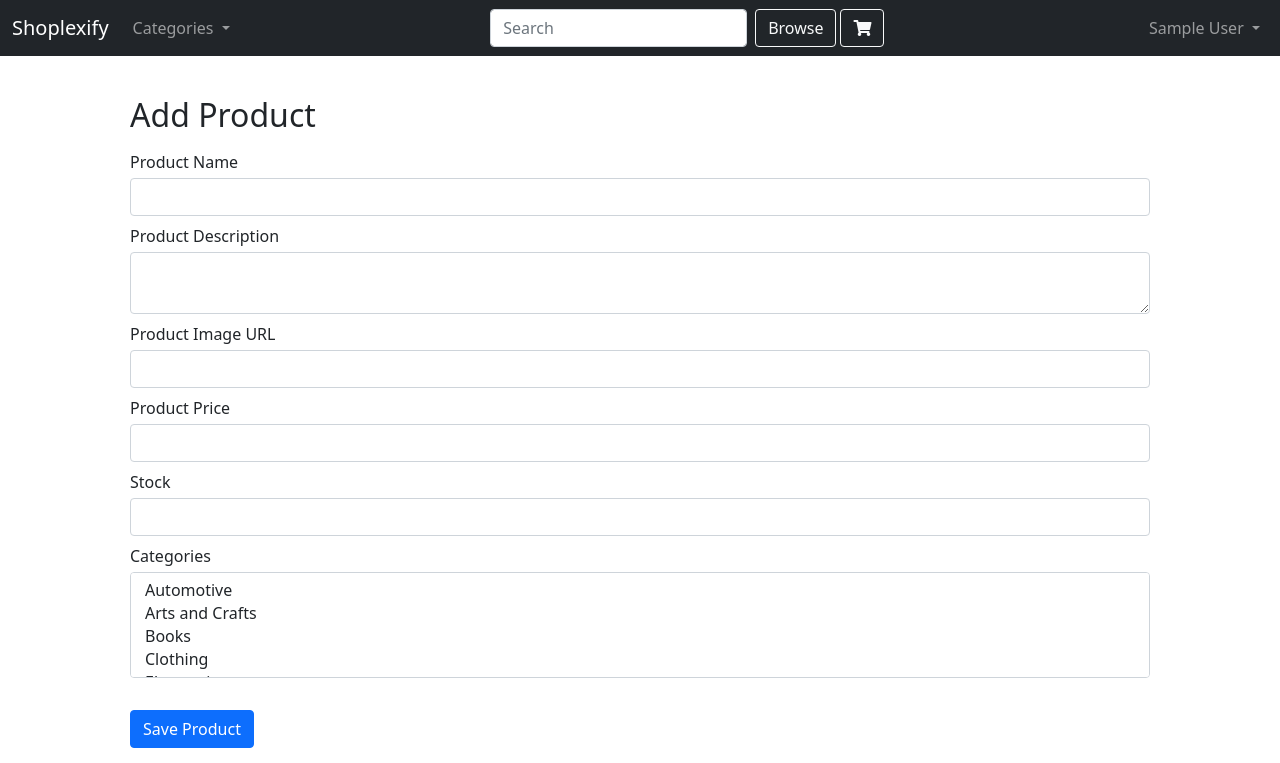
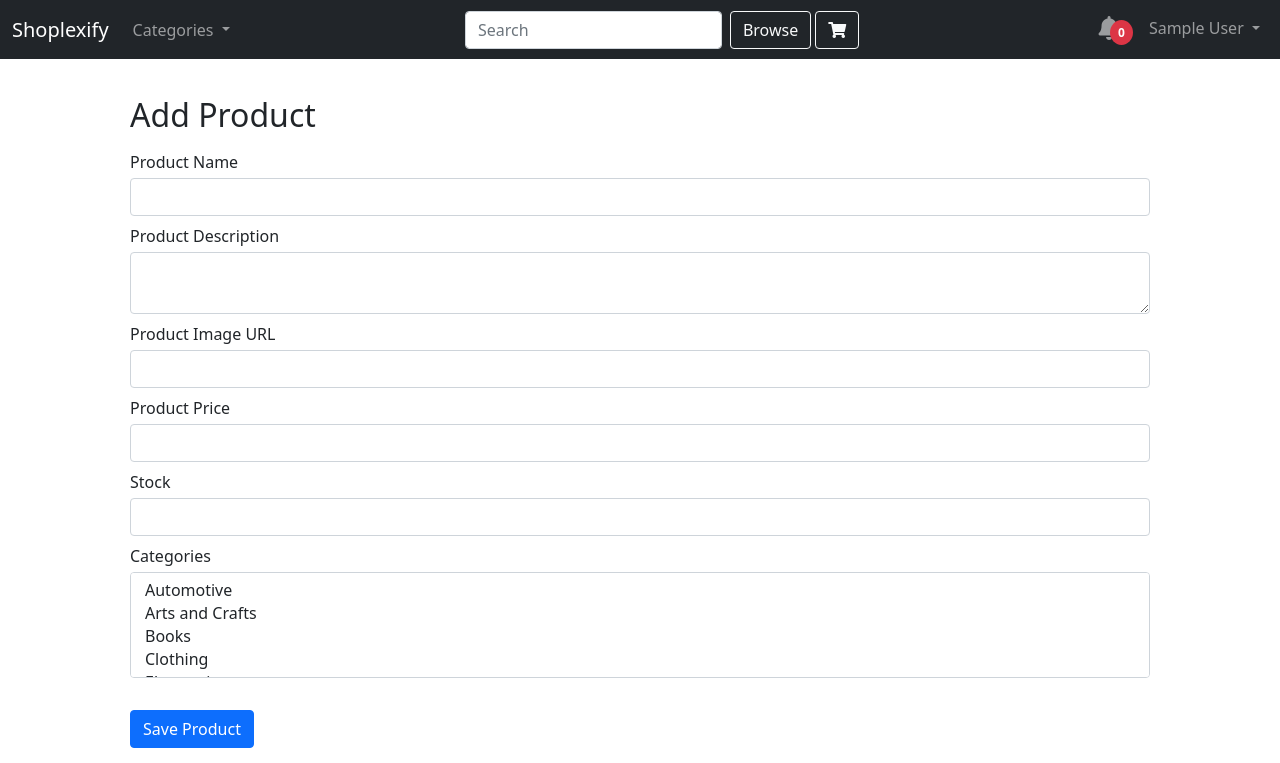
Before and after one commit to Matthew1906/Shoplexify, a Flask app: page /products/add in a window 1280 px wide. Shown: the top 763 px of the page. Run offline with Flask 3, Linux system fonts and the light colour scheme; the visitor is signed in with stand-in values (Sample User, id 1); data that the repository does not hold is empty; parts of the project's set-up code (start-up, migrations or seed data) failed here and were passed over; some libraries are stand-ins or nearby versions.

Commit message:
Add notification system

```diff
--- a/app/static/css/styles.css
+++ b/app/static/css/styles.css
@@ -23,6 +23,21 @@
     margin:0;
 }
 
+#notificationDropdown::after {
+    content: none;
+}
+
+#notificationDropdown span{
+    margin-top:-1rem!important;
+    margin-left:-0.85rem!important;
+    font-size:0.75rem !important;
+}
+
+.notification-list{
+    min-width:300px!important;
+    width:auto !important;
+}
+
 @media(max-width:768px){
     .img-16, .img-10{
         width:100%;
--- a/app/templates/layout.html
+++ b/app/templates/layout.html
@@ -21,7 +21,7 @@
           <button class="navbar-toggler" type="button" data-bs-toggle="collapse" data-bs-target="#navbarSupportedContent" aria-controls="navbarSupportedContent" aria-expanded="false" aria-label="Toggle navigation">
             <span class="navbar-toggler-icon"></span>
           </button>
-          <div class="collapse navbar-collapse" id="navbarSupportedContent">
+          <div class="collapse navbar-collapse my-2 my-lg-0" id="navbarSupportedContent">
             <ul class="navbar-nav mr-auto">
                 <li class="nav-item dropdown">
                     <a class="nav-link dropdown-toggle" href="#" id="navbarDropdown" role="button" data-bs-toggle="dropdown" aria-expanded="false">
@@ -41,7 +41,7 @@
                     </ul>
                 </li>
             </ul>
-            <form class="d-flex mx-auto" action='{{url_for("views.search_product")}}' method='GET'>
+            <form class="d-flex mx-auto my-2 my-lg-0" action='{{url_for("views.search_product")}}' method='GET'>
                 <input class="form-control me-2" name='search' type="search" placeholder="Search" aria-label="Search">
                 <button class="btn btn-outline-light" type="submit">Browse</button>
                 {% if current_user.is_authenticated %}
@@ -50,7 +50,7 @@
                     <a href='{{url_for("auth.login", prompt=True)}}' class='mx-1 btn btn-outline-light' onclick='loginFirst()'><i class="fas fa-shopping-cart"></i></a>
                 {% endif %}
             </form>
-            <ul class="navbar-nav ml-auto">
+            <ul class="navbar-nav ml-auto my-2 my-lg-0">
                 {% if not current_user.is_authenticated %}
                 <li class="nav-item">
                     <a class="nav-link" href="{{url_for('auth.register')}}">Register</a>
@@ -59,6 +59,21 @@
                     <a class="nav-link" href="{{url_for('auth.login')}}">Login</a>
                 </li>
                 {% else %}
+                <div class="d-flex gap-2 gap-lg-0">
+                    <li class="nav-item dropdown">
+                        <a class="nav-link dropdown-toggle" href="#" id="notificationDropdown" role="button" data-bs-toggle="dropdown" aria-expanded="false">
+                            <i class="fas fa-bell fs-4"></i>
+                            <span class="px-2 py-1 bg-danger rounded-circle fw-bold text-white text-center align-middle">{{current_user | num_of_notifications}}</span>
+                        </a>
+                        <ul class="dropdown-menu dropdown-menu-end" aria-labelledby="notificationDropdown">
+                            {% for notification in current_user | all_notifications %}
+                            <li class="px-3 py-1 notification-list">
+                                {{notification | format_notification | safe }}
+                                <a href="{{url_for('transaction.get_transaction_history', user_id=current_user.id, transaction_id=notification.id)}}" class="fas fa-arrow-circle-right text-decoration-none"></a>
+                            </li>
+                            {% endfor %}
+                        </ul>
+                    </li>
                     <li class="nav-item dropdown">
                         <a class="nav-link dropdown-toggle" href="#" id="navbarDropdown" role="button" data-bs-toggle="dropdown" aria-expanded="false">
                             {{current_user.name}}
@@ -74,6 +89,7 @@
                             </li>
                         </ul>
                     </li>
+                </div>
                 {% endif %}
             </ul>
           </div>
--- a/app/templates/views.html
+++ b/app/templates/views.html
@@ -86,5 +86,8 @@
           {% endif %}
       {% endif %}
   </div>
+  {% if current_user.is_authenticated %}
+    {{current_user | all_notifications }}
+  {% endif %}
 </main>
 {% endblock %}
--- a/app/utils/__init__.py
+++ b/app/utils/__init__.py
@@ -1,4 +1,13 @@
 from .decorators import admin_only, member_only
 from .filters import utils
 from .forms import CartForm, LoginForm, ProductForm, RegisterForm, ReviewForm, TransactionForm
+from .notifications import get_notifications
 from .payment_processing import get_payment_info
+
+@utils.app_template_filter("all_notifications")
+def all_notifications(user):
+    return get_notifications(user)
+
+@utils.app_template_filter("num_of_notifications")
+def num_of_notifications(user):
+    return len(get_notifications(user))
--- a/app/utils/filters.py
+++ b/app/utils/filters.py
@@ -23,6 +23,10 @@
 def format_category(category):
     '''Format Date'''
     return category.replace("And", " & ")
+
+@utils.app_template_filter("format_notification")
+def format_notification(notification):
+    return f"<span class='fw-bold {notification.get('color')}'>{'Completed' if notification.get('status') else 'Unpaid'}</span> transaction on {notification.get('date').strftime('%d/%m/%Y')}"
 
 @utils.app_template_filter('refactor_categories')
 def refactor_categories(categories:list):
--- /dev/null
+++ b/app/utils/notifications.py
@@ -0,0 +1,10 @@
+from datetime import date
+from sqlalchemy import and_, or_
+from ..models import Transaction
+
+def get_notifications(user):
+    transactions = Transaction.query.filter(or_(
+        and_(Transaction.user_id==user.id, Transaction.date == date.today()),\
+            and_(Transaction.user_id==user.id, Transaction.payment_status=='Unpaid')))\
+                .order_by(Transaction.date.desc())
+    return [{"id":tr.id, "date":tr.date, "status": tr.payment_status=='Paid', "color":"text-success" if tr.payment_status=='Paid' else "text-danger"} for tr in transactions]
```
Lines whose indentation alone changed are shown as unchanged.
